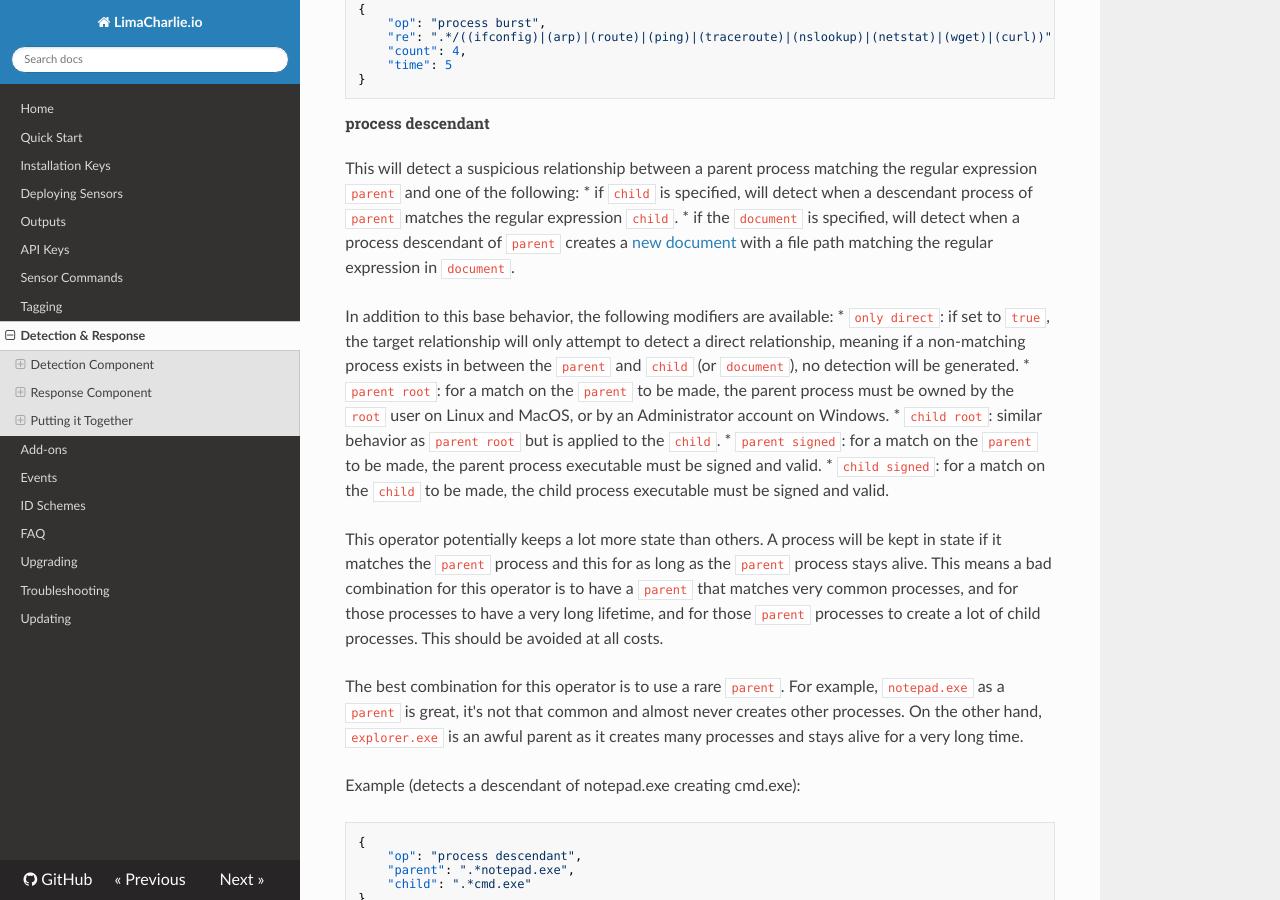
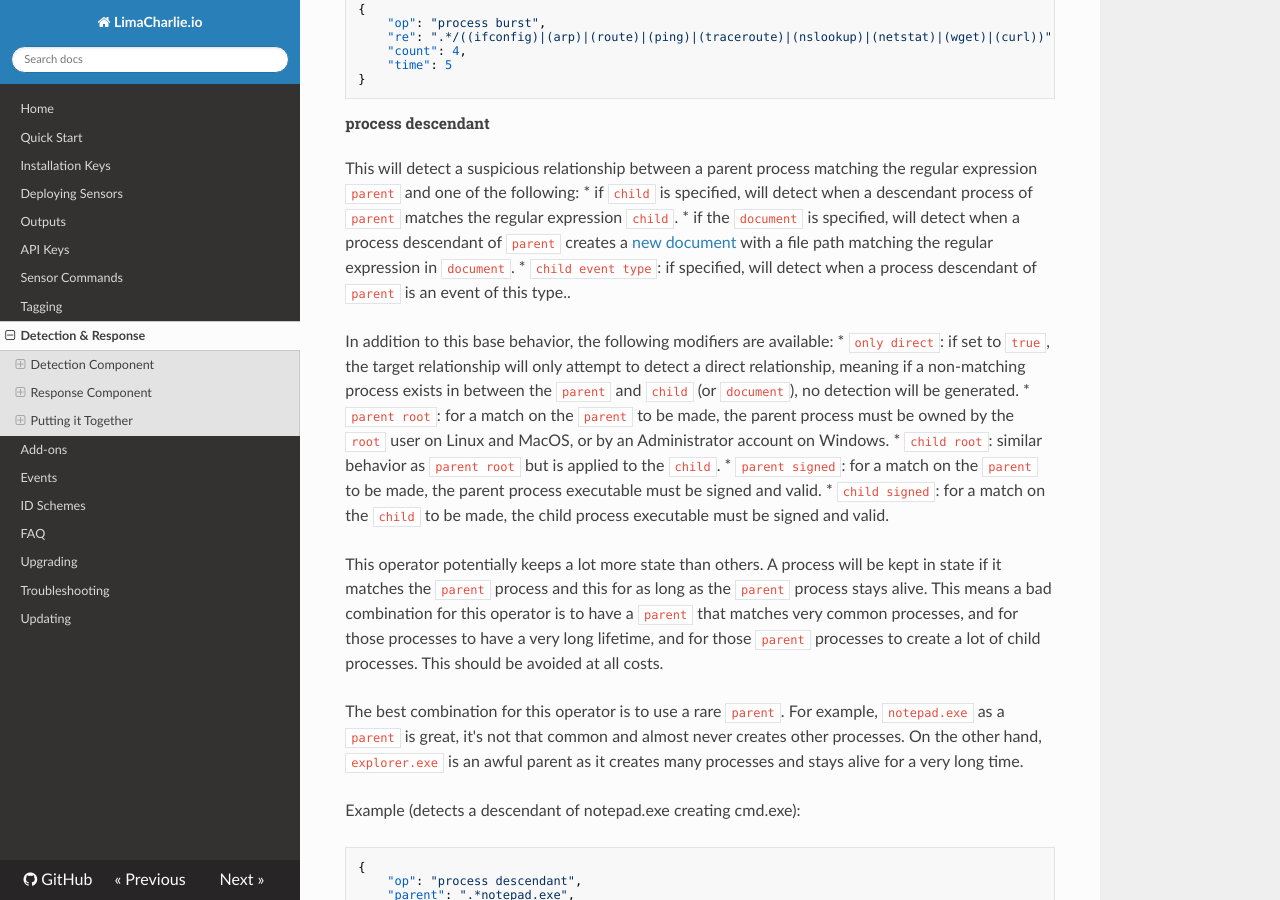
Before and after one commit to refractionPOINT/lce_doc, an MkDocs documentation site: the page built from docs/dr.md, in a window 1280 px wide and 900 px high, scrolled down 6127 px. Built offline with MkDocs 1.6.1, drawn with Linux system fonts in a browser that asks for light colours; nearby versions of some CDN libraries; old or Windows-style settings are respelled for this version of MkDocs.

Commit message:
Another new statsful parameter.

```diff
--- a/docs/dr.md
+++ b/docs/dr.md
@@ -228,6 +228,7 @@ This will detect a suspicious relationship between a parent process matching the
 * if `child` is specified, will detect when a descendant process of `parent` matches the regular expression `child`.
 * if the `document` is specified, will detect when a process descendant of `parent` creates a [new document](events.md#new_document) with a
 file path matching the regular expression in `document`.
+* `child event type`: if specified, will detect when a process descendant of `parent` is an event of this type..
 
 In addition to this base behavior, the following modifiers are available:
 * `only direct`: if set to `true`, the target relationship will only attempt to detect a direct relationship, meaning if a non-matching process
```
